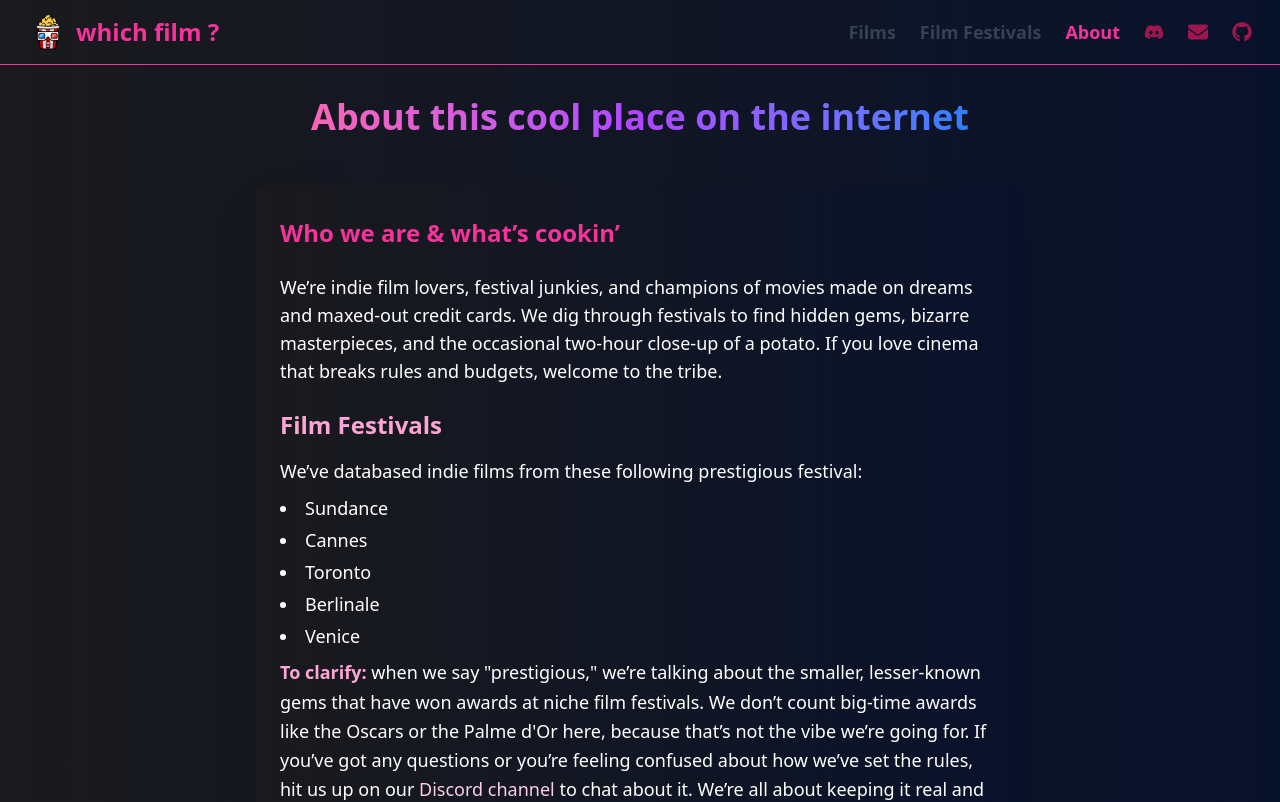
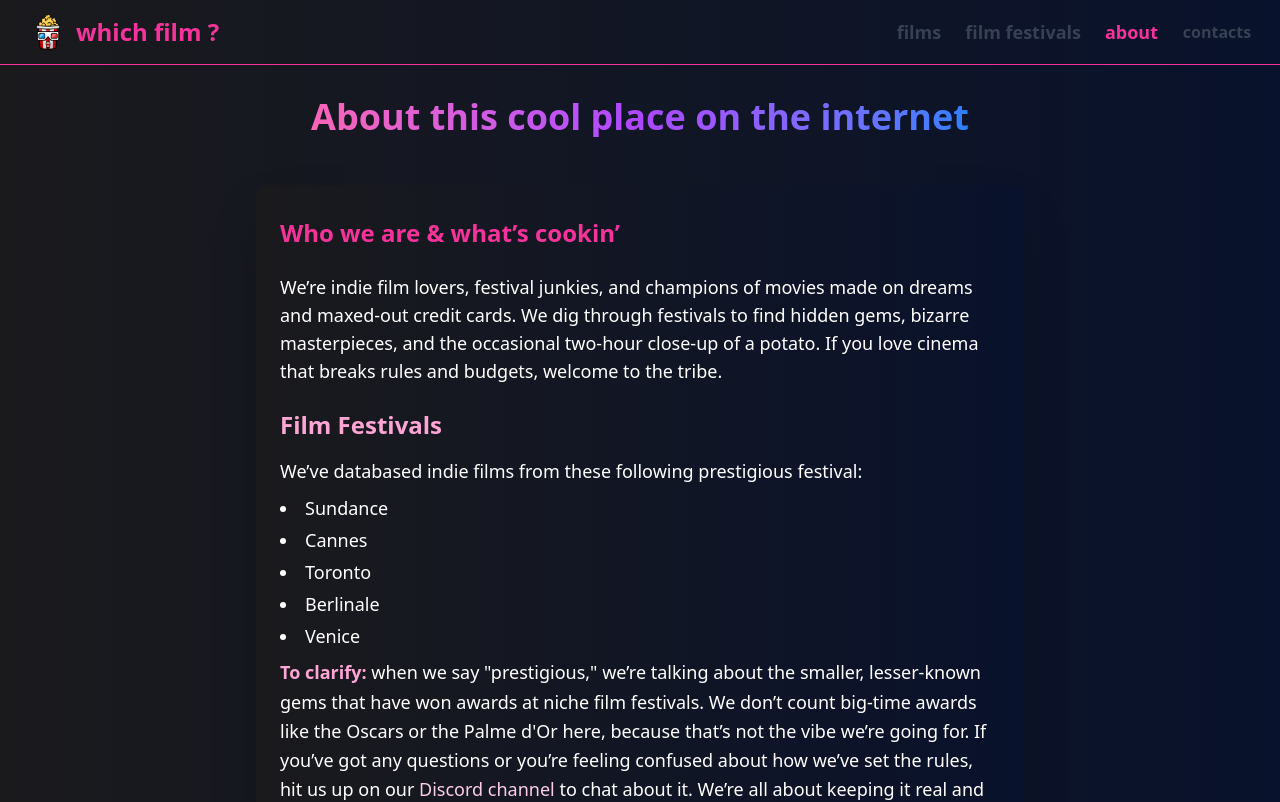
Before and after one commit to matteobu/whichfilm, a Next.js app: page /about in a window 1280 px wide. Shown: the top 802 px of the page. Built offline with nearby package versions, Linux system fonts and the light colour scheme.

Commit message:
Start cleaning Code

```diff
--- a/app/page.tsx
+++ b/app/page.tsx
@@ -10,7 +10,7 @@ import {
 } from '../utils/utils';
 import SearchInput from '../components/search/SearchInput';
 import { useRouter } from 'next/navigation';
-import { FESTIVAL_NAMES } from '../utils/constants';
+import { FESTIVAL_NAMES, N_FILMS_TO_DISPLAY } from '../utils/constants';
 import filmFetched from '../database/jsonFiles/filmFetched.json';
 import { SearchRandomType } from '../utils/types';
 import Loading from '../components/error/Loading';
@@ -24,7 +24,6 @@ export default function Home() {
     bestFFFilms: [],
   });
   const [randomFilmFestival, setRandomFilmFestival] = useState('');
-  const howManyFilmsToDisplay = 18;
   const router = useRouter();
 
   useEffect(() => {
@@ -94,7 +93,7 @@ export default function Home() {
       case SearchRandomType.RANDOM:
         const _RANDOM_FILMS = getRandomFilms(
           _filmFetchedFiltered,
-          howManyFilmsToDisplay
+          N_FILMS_TO_DISPLAY
         );
         localStorage.setItem(
           'storedRandomFilms',
@@ -117,7 +116,7 @@ export default function Home() {
         );
         const _RANDOM_OVERALL_FF_FILMS = getRandomFilms(
           filteredFilms.sort((a, b) => b.vote_average - a.vote_average),
-          howManyFilmsToDisplay
+          N_FILMS_TO_DISPLAY
         );
         localStorage.setItem(
           'storedRandomBestFFFilm',
@@ -135,7 +134,7 @@ export default function Home() {
         );
         const _RANDOM_OVERALL_FILMS = getRandomFilms(
           sortedFilms.slice(0, 50),
-          howManyFilmsToDisplay
+          N_FILMS_TO_DISPLAY
         );
         localStorage.setItem(
           'storedRandomBestOverall',
--- a/components/headers/MainHeader.tsx
+++ b/components/headers/MainHeader.tsx
@@ -3,7 +3,14 @@ import Link from 'next/link';
 import NavLink from './NavLink';
 import { PiFilmReel } from 'react-icons/pi';
 import { MdOutlineFestival } from 'react-icons/md';
-import { FaCircleInfo, FaDiscord, FaEnvelope, FaGithub } from 'react-icons/fa6';
+import {
+  FaCircleInfo,
+  FaDiscord,
+  FaEnvelope,
+  FaGithub,
+  FaInstagram,
+} from 'react-icons/fa6';
+import { GiPopcorn } from 'react-icons/gi';
 
 export default function MainHeader() {
   return (
@@ -18,8 +25,11 @@ export default function MainHeader() {
               height={20}
               className="sm:w-10 sm:h-10"
             />
-            <span className="text-pink-500 font-bold text-xl sm:text-2xl">
+            <span className="text-pink-500 font-bold text-xl sm:text-2xl hidden sm:inline">
               which film ?
+            </span>
+            <span className="text-pink-500 font-bold text-xl sm:text-2xl sm:hidden">
+              wf?
             </span>
           </Link>
         </div>
@@ -27,26 +37,41 @@ export default function MainHeader() {
           <ul className="flex space-x-6 items-center h-full">
             <NavLink href="/film-search">
               <PiFilmReel className="text-xl sm:hidden" />
-              <span className="hidden sm:inline">Films</span>
+              <span className="hidden sm:inline">films</span>
             </NavLink>
-
             <NavLink href="/film-festival">
               <MdOutlineFestival className="text-xl sm:hidden" />
-              <span className="hidden sm:inline">Film Festivals</span>
+              <span className="hidden sm:inline">film festivals</span>
             </NavLink>
             <NavLink href="/about">
               <FaCircleInfo className="text-xl sm:hidden" />
-              <span className="hidden sm:inline">About</span>
+              <span className="hidden sm:inline">about</span>
             </NavLink>
-            <NavLink href="https://discord.gg/BEHSKHP8">
-              <FaDiscord size={20} style={{ color: '#9d174d' }} />
-            </NavLink>
-            <NavLink href="mailto:whichfilm@pm.me">
-              <FaEnvelope size={20} style={{ color: '#9d174d' }} />
-            </NavLink>
-            <NavLink href="https://github.com/matteobu/whichfilm">
-              <FaGithub size={20} style={{ color: '#9d174d' }} />
-            </NavLink>
+            <div
+              className="relative w-[70px] h-[40px] flex items-center justify-center rounded-xl
+  group transition-all duration-500 ease-in-out hover:w-[120px] hover:z-10"
+            >
+              <span className="text-gray-700 font-bold transition-opacity duration-300 group-hover:opacity-0">
+                contacts
+              </span>
+              <div
+                className="h-[40px] absolute inset-0 flex items-center justify-center gap-2 opacity-0 transition-opacity duration-300
+    group-hover:opacity-100"
+              >
+                <NavLink href="https://github.com/matteobu/whichfilm">
+                  <FaGithub size={20} style={{ color: '#9d174d' }} />
+                </NavLink>
+                <NavLink href="mailto:whichfilm@pm.me">
+                  <FaEnvelope size={20} style={{ color: '#9d174d' }} />
+                </NavLink>
+                <NavLink href="https://www.instagram.com/ehi.matteo/">
+                  <FaInstagram size={20} style={{ color: '#9d174d' }} />
+                </NavLink>
+                <NavLink href="https://discord.gg/BEHSKHP8">
+                  <FaDiscord size={20} style={{ color: '#9d174d' }} />
+                </NavLink>
+              </div>
+            </div>
           </ul>
         </nav>
       </div>
--- a/utils/constants.ts
+++ b/utils/constants.ts
@@ -1,3 +1,5 @@
+import { FestivalOrGenre } from "./types";
+
 // HEADER CONSTANTS
 const activeButtonClassName =
   'text-lg font-semibold text-pink-500 hover:text-pink-500 transition duration-300';
@@ -9,10 +11,14 @@ const oramaSearchButtonClassName =
 export const mainClassName =
   'flex flex-col bg-gradient-dark-gray-blue text-white h-screen overflow-hidden py-4';
 
-export const FESTIVAL_OR_GENRE = {
+//
+export const FESTIVAL_OR_GENRE: Record<FestivalOrGenre, FestivalOrGenre> = {
   festival: 'festival',
   genre: 'genre',
 };
+
+// Number of films to display in the main page
+export const N_FILMS_TO_DISPLAY = 18;
 
 const FESTIVAL_NAMES: Record<string, string> = {
   sundance: 'Sundance',
--- a/utils/types.ts
+++ b/utils/types.ts
@@ -10,6 +10,10 @@ export interface SearchResultsProps {
   handleNoQueryResults: Dispatch<SetStateAction<boolean>>;
   noSearch: boolean;
 }
+// SEARCH FILTER MODAL
+export type FestivalOrGenre = 'festival' | 'genre';
+
+
 
 // NAVLINK
 export interface NavLinkProps {
--- a/utils/utils.ts
+++ b/utils/utils.ts
@@ -1,4 +1,3 @@
-import { FESTIVAL_NAMES } from './constants';
 import { OramaSearchHitDocument, OramaSearchHits } from './types';
 
 /**
```
